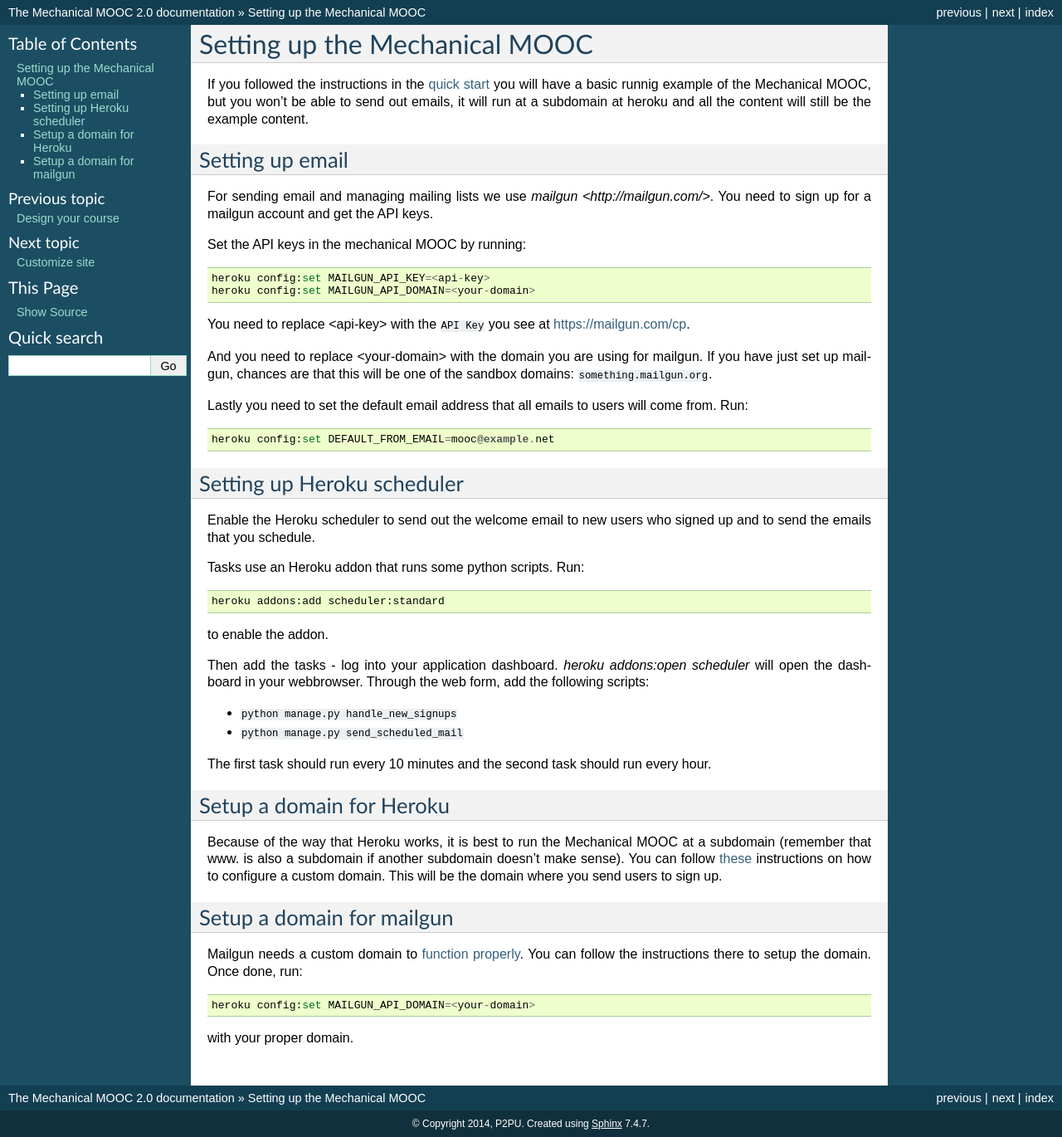
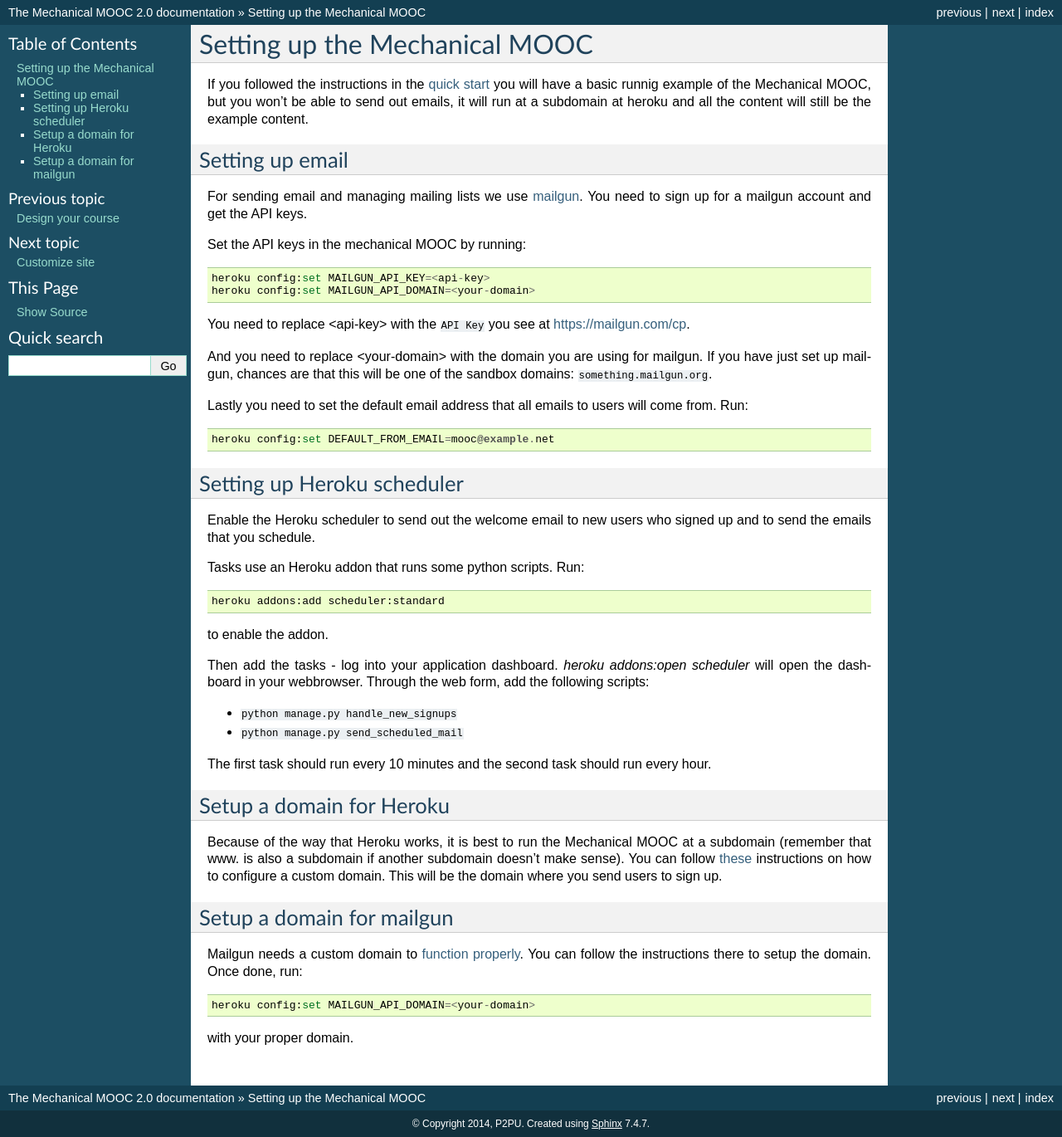
Before and after one commit to p2pu/mechanical-mooc, a Sphinx documentation site: the page built from docs/setup.rst, in a window 1280 px wide. Shown: the whole page at 83% size. Built offline with Sphinx 7.4.7, drawn with Linux system fonts in a browser that asks for light colours.

Commit message:
Update setup.rst

```diff
--- a/docs/setup.rst
+++ b/docs/setup.rst
@@ -6,7 +6,7 @@
 Setting up email
 ------------------
 
-For sending email and managing mailing lists we use `mailgun <http://mailgun.com/>`. You need to sign up for a mailgun account and get the API keys.
+For sending email and managing mailing lists we use `mailgun <http://mailgun.com/>`_. You need to sign up for a mailgun account and get the API keys.
 
 Set the API keys in the mechanical MOOC by running::
 
```
